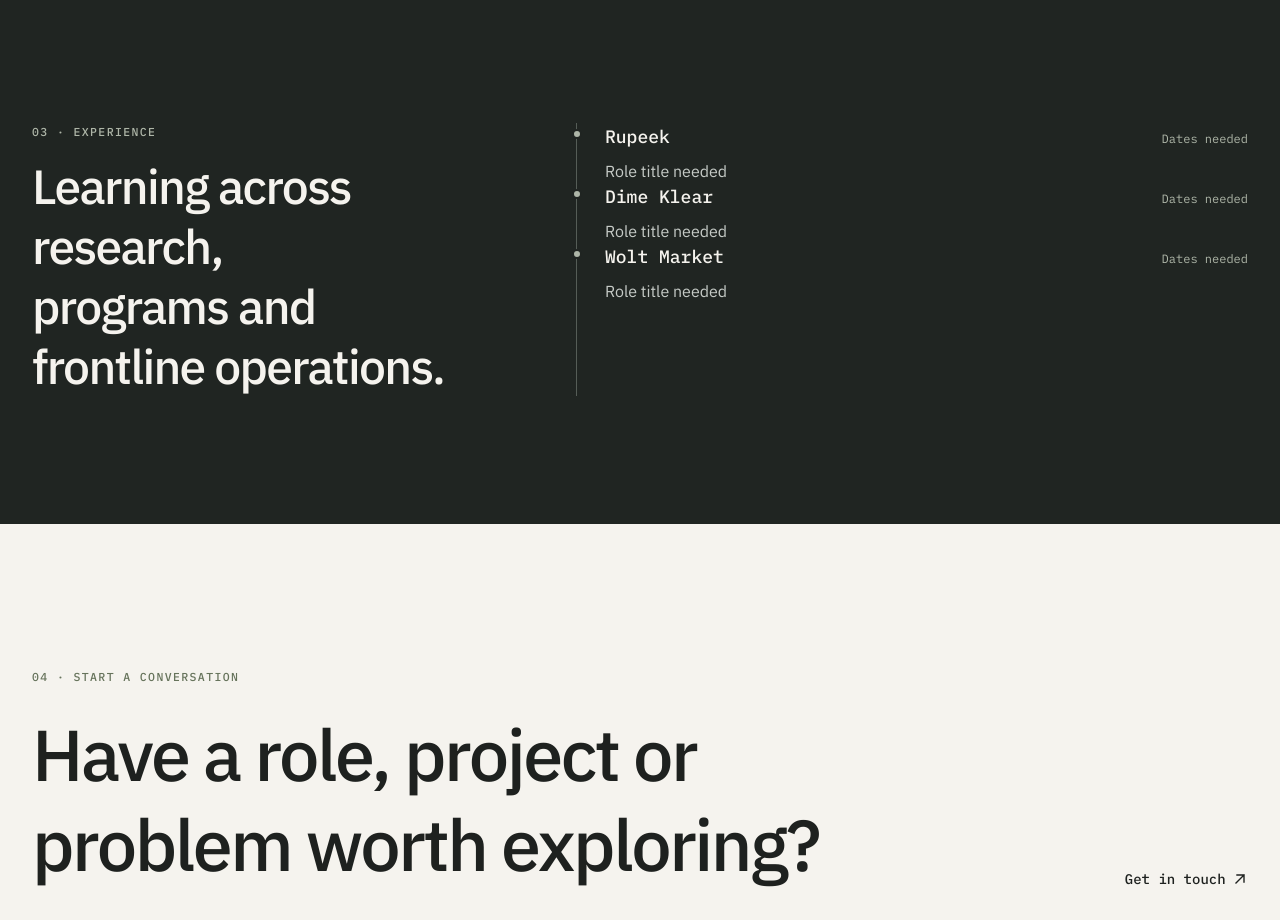
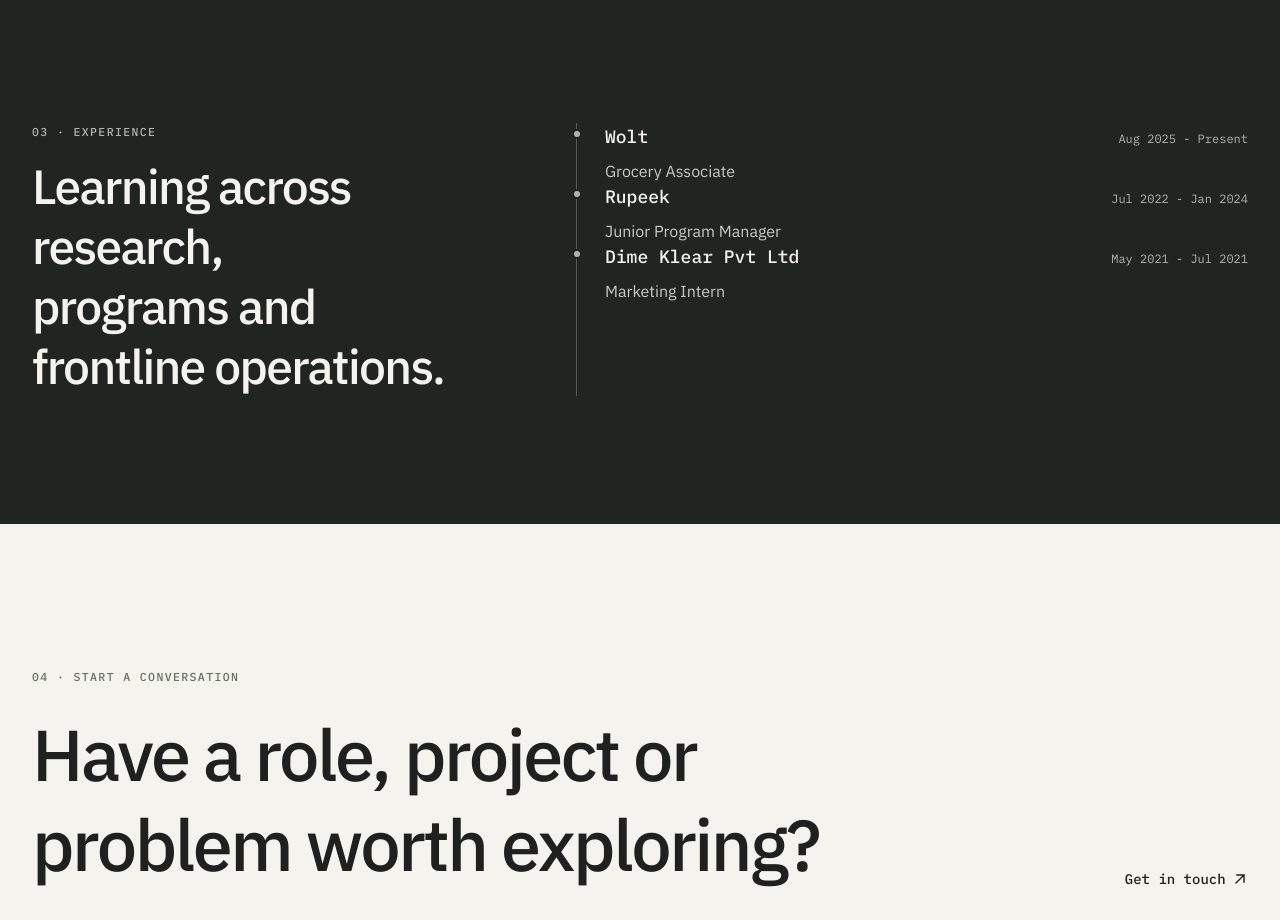
Before and after one commit to vishvanathnaik/portfolio-website, a Next.js app: page / in a window 1280 px wide. Shown: the part 2840-3760 px from the top of the page. Built offline with nearby package versions, Linux system fonts and the light colour scheme.

Commit message:
Add verified work experience

```diff
--- a/data/experience.ts
+++ b/data/experience.ts
@@ -7,21 +7,24 @@
 
 export const experience: ExperienceItem[] = [
   {
-    company: "Rupeek",
-    role: "Role title needed",
-    period: "Dates needed",
-    details: "Content needed: responsibilities, scope, collaborators and verified outcomes.",
+    company: "Wolt",
+    role: "Grocery Associate",
+    period: "Aug 2025 - Present",
+    details:
+      "Support daily store operations in a fast-paced, customer-facing retail environment, maintaining accuracy and service quality while collaborating with the team under time pressure.",
   },
   {
-    company: "Dime Klear",
-    role: "Role title needed",
-    period: "Dates needed",
-    details: "Content needed: responsibilities, scope, collaborators and verified outcomes.",
+    company: "Rupeek",
+    role: "Junior Program Manager",
+    period: "Jul 2022 - Jan 2024",
+    details:
+      "Conducted customer research, tracked performance metrics and prepared reports for business decisions. Partnered with cross-functional teams on customer-facing programs and identified market and process opportunities.",
   },
   {
-    company: "Wolt Market",
-    role: "Role title needed",
-    period: "Dates needed",
-    details: "Content needed: responsibilities, scope, collaborators and verified outcomes.",
+    company: "Dime Klear Pvt Ltd",
+    role: "Marketing Intern",
+    period: "May 2021 - Jul 2021",
+    details:
+      "Researched the market and competitors for an early-stage nanotube-based water filtration startup using SWOT, PESTLE and Porter's Five Forces. Identified target customer segments and supported marketing and outreach initiatives.",
   },
 ];
```
